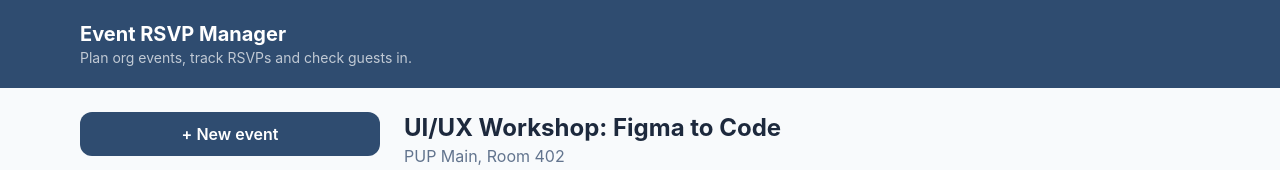
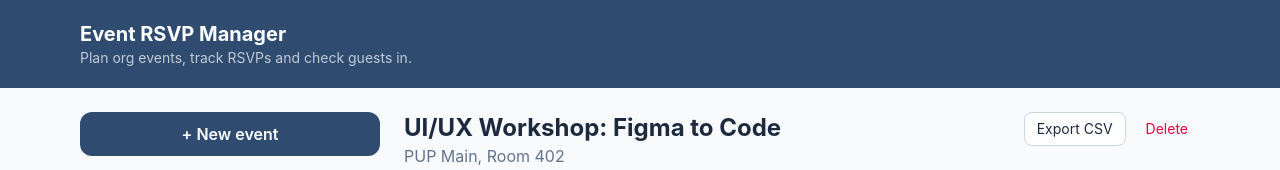
Before and after one commit to cowniv/event-rsvp-manager, a React (Vite) app: page / in a window 1280 px wide. Shown: the top 170 px of the page. Built offline with nearby package versions, Linux system fonts and the light colour scheme.

Commit message:
feat: add export and delete actions

```diff
--- a/src/App.tsx
+++ b/src/App.tsx
@@ -187,6 +187,10 @@ function EventDetail({
           <h2 className="text-2xl font-bold">{event.title}</h2>
           <p className="text-slate-500">{event.venue}</p>
         </div>
+        <div className="flex gap-2">
+          <button onClick={exportCsv} className="rounded-lg border border-slate-300 bg-white px-3 py-1.5 text-sm">Export CSV</button>
+          <button onClick={onDelete} className="rounded-lg px-3 py-1.5 text-sm text-rose-600 hover:bg-rose-50">Delete</button>
+        </div>
       </div>
     </section>
   );
```
